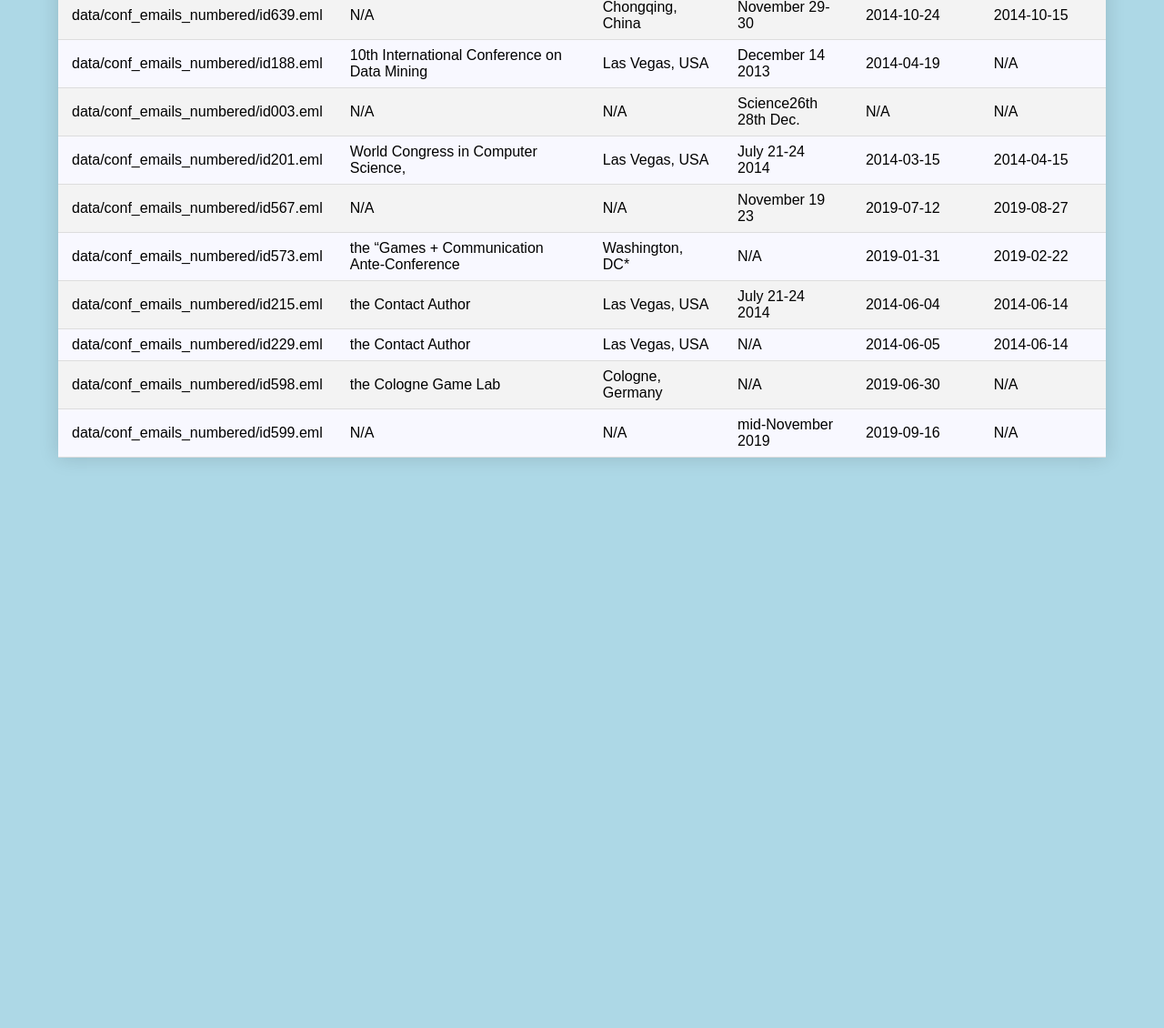
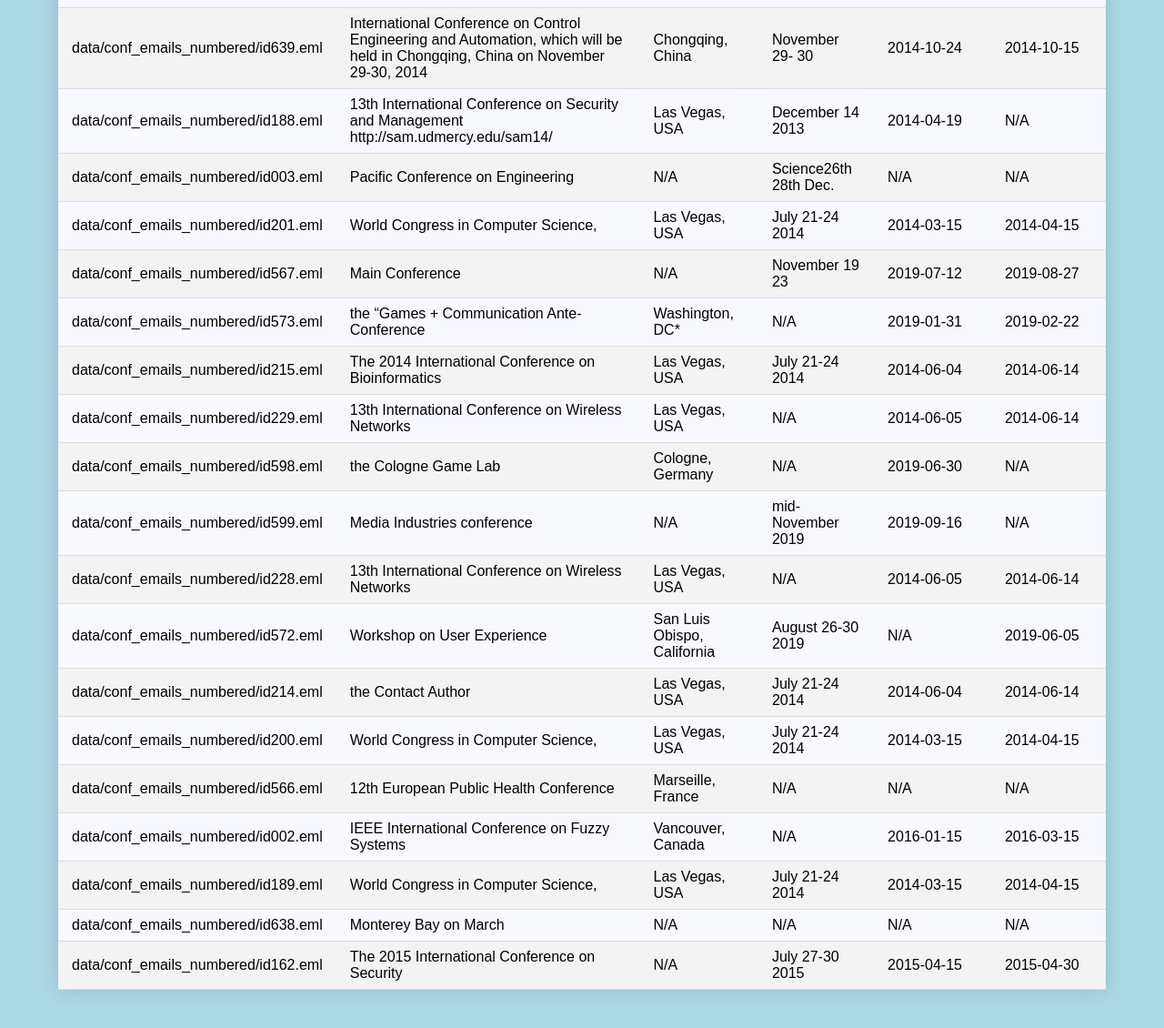
Before and after one commit to gwholland3/Conference-Email-Parser, a plain HTML site: page docs/index.html in a window 1280 px wide. Shown: the part 594-1724 px from the top of the page at 91% size. Before the commit the page ends 1161 px from the top, so only its background shows below. Drawn offline with Linux system fonts and the light colour scheme.

Commit message:
Push a new index.html

```diff
--- a/docs/index.html
+++ b/docs/index.html
@@ -62,7 +62,8 @@
        data/conf_emails_numbered/id407.eml
       </td>
       <td>
-       Collaborative Open Innovation
+       IEEE International Symposium on
+Technology
       </td>
       <td>
        N/A
@@ -102,7 +103,7 @@
        data/conf_emails_numbered/id611.eml
       </td>
       <td>
-       N/A
+       International Conference
       </td>
       <td>
        San Luis Obispo, California
@@ -142,8 +143,7 @@
        data/conf_emails_numbered/id163.eml
       </td>
       <td>
-       The 2015 International Conference on Software
-                   Engineering Research and Practice
+       series
       </td>
       <td>
        Las Vegas, USA
@@ -163,7 +163,7 @@
        data/conf_emails_numbered/id605.eml
       </td>
       <td>
-       N/A
+       IEEE Conference on Games
       </td>
       <td>
        N/A
@@ -183,7 +183,7 @@
        data/conf_emails_numbered/id639.eml
       </td>
       <td>
-       N/A
+       International Conference on Control Engineering and Automation, which will be held in Chongqing, China on November 29-30, 2014
       </td>
       <td>
        Chongqing, China
@@ -203,7 +203,8 @@
        data/conf_emails_numbered/id188.eml
       </td>
       <td>
-       10th International Conference on Data Mining
+       13th International Conference on Security and Management
+  http://sam.udmercy.edu/sam14/
       </td>
       <td>
        Las Vegas, USA
@@ -223,7 +224,7 @@
        data/conf_emails_numbered/id003.eml
       </td>
       <td>
-       N/A
+       Pacific Conference on Engineering
       </td>
       <td>
        N/A
@@ -263,7 +264,7 @@
        data/conf_emails_numbered/id567.eml
       </td>
       <td>
-       N/A
+       Main Conference
       </td>
       <td>
        N/A
@@ -303,7 +304,7 @@
        data/conf_emails_numbered/id215.eml
       </td>
       <td>
-       the Contact Author
+       The 2014 International Conference on Bioinformatics
       </td>
       <td>
        Las Vegas, USA
@@ -323,7 +324,7 @@
        data/conf_emails_numbered/id229.eml
       </td>
       <td>
-       the Contact Author
+       13th International Conference on Wireless Networks
       </td>
       <td>
        Las Vegas, USA
@@ -363,7 +364,7 @@
        data/conf_emails_numbered/id599.eml
       </td>
       <td>
-       N/A
+       Media Industries conference
       </td>
       <td>
        N/A
@@ -378,6 +379,186 @@
        N/A
       </td>
      </tr>
+     <tr>
+      <td>
+       data/conf_emails_numbered/id228.eml
+      </td>
+      <td>
+       13th International Conference on Wireless Networks
+      </td>
+      <td>
+       Las Vegas, USA
+      </td>
+      <td>
+       N/A
+      </td>
+      <td>
+       2014-06-05
+      </td>
+      <td>
+       2014-06-14
+      </td>
+     </tr>
+     <tr>
+      <td>
+       data/conf_emails_numbered/id572.eml
+      </td>
+      <td>
+       Workshop on User Experience
+      </td>
+      <td>
+       San Luis Obispo, California
+      </td>
+      <td>
+       August 26-30 2019
+      </td>
+      <td>
+       N/A
+      </td>
+      <td>
+       2019-06-05
+      </td>
+     </tr>
+     <tr>
+      <td>
+       data/conf_emails_numbered/id214.eml
+      </td>
+      <td>
+       the Contact Author
+      </td>
+      <td>
+       Las Vegas, USA
+      </td>
+      <td>
+       July 21-24 2014
+      </td>
+      <td>
+       2014-06-04
+      </td>
+      <td>
+       2014-06-14
+      </td>
+     </tr>
+     <tr>
+      <td>
+       data/conf_emails_numbered/id200.eml
+      </td>
+      <td>
+       World Congress in Computer Science,
+      </td>
+      <td>
+       Las Vegas, USA
+      </td>
+      <td>
+       July 21-24 2014
+      </td>
+      <td>
+       2014-03-15
+      </td>
+      <td>
+       2014-04-15
+      </td>
+     </tr>
+     <tr>
+      <td>
+       data/conf_emails_numbered/id566.eml
+      </td>
+      <td>
+       12th European Public Health Conference
+      </td>
+      <td>
+       Marseille, France
+      </td>
+      <td>
+       N/A
+      </td>
+      <td>
+       N/A
+      </td>
+      <td>
+       N/A
+      </td>
+     </tr>
+     <tr>
+      <td>
+       data/conf_emails_numbered/id002.eml
+      </td>
+      <td>
+       IEEE International Conference on Fuzzy Systems
+      </td>
+      <td>
+       Vancouver, Canada
+      </td>
+      <td>
+       N/A
+      </td>
+      <td>
+       2016-01-15
+      </td>
+      <td>
+       2016-03-15
+      </td>
+     </tr>
+     <tr>
+      <td>
+       data/conf_emails_numbered/id189.eml
+      </td>
+      <td>
+       World Congress in Computer Science,
+      </td>
+      <td>
+       Las Vegas, USA
+      </td>
+      <td>
+       July 21-24 2014
+      </td>
+      <td>
+       2014-03-15
+      </td>
+      <td>
+       2014-04-15
+      </td>
+     </tr>
+     <tr>
+      <td>
+       data/conf_emails_numbered/id638.eml
+      </td>
+      <td>
+       Monterey Bay on March
+      </td>
+      <td>
+       N/A
+      </td>
+      <td>
+       N/A
+      </td>
+      <td>
+       N/A
+      </td>
+      <td>
+       N/A
+      </td>
+     </tr>
+     <tr>
+      <td>
+       data/conf_emails_numbered/id162.eml
+      </td>
+      <td>
+       The 2015 International Conference on Security
+      </td>
+      <td>
+       N/A
+      </td>
+      <td>
+       July 27-30 2015
+      </td>
+      <td>
+       2015-04-15
+      </td>
+      <td>
+       2015-04-30
+      </td>
+     </tr>
     </tbody>
    </table>
   </div>
```
